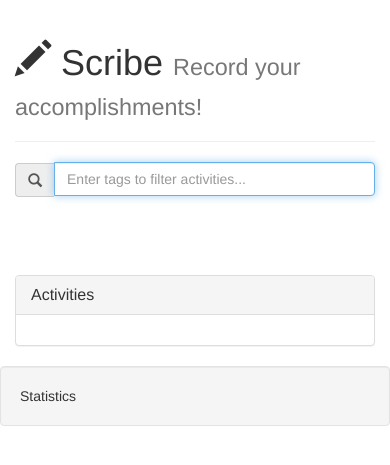
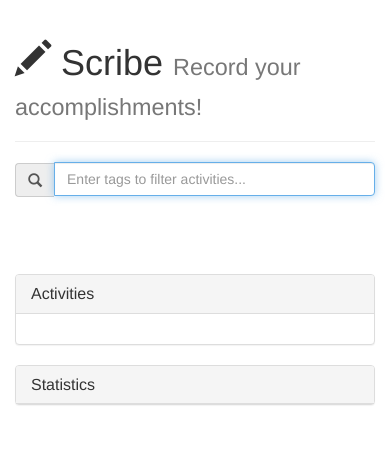
Before and after one commit to cacois/scribe, a Flask app: page / in a window 390 px wide. Shown: the top 465 px of the page. Run offline with Flask 2, Linux system fonts and the light colour scheme; data that the repository does not hold is empty; parts of the project's set-up code (start-up, migrations or seed data) failed here and were passed over; some libraries are stand-ins or nearby versions.

Commit message:
added first pass statistics calculation on reporting page

```diff
--- a/src/app/templates/index.html
+++ b/src/app/templates/index.html
@@ -78,10 +78,10 @@ function updateActivityList() {
         data: JSON.stringify(data),
         contentType: "application/json; charset=utf-8",
         dataType: "json",
-        success: function(res){
-            console.log('Received activity data: ' + JSON.stringify(res.activities));
-//            console.log('type: ' + typeof res.activities);
-            displayActivities(res);
+        success: function(data){
+            console.log('Received activity data: ' + JSON.stringify(data.activities));
+            displayActivities(data);
+            displayStatistics(data);
             lastData = data;
         }
     }).fail(function( jqXhr, textStatus, errorThrown ){ console.log( 'Error searching activity data: ' + errorThrown ); });
@@ -95,8 +95,32 @@ function displayActivities(data) {
     });
 }
 
+function displayStatistics(data) {
+    $('#stats').append('<li class="list-group-item">Total Activities: ' + data.activities.length + '</li>');
+
+    // TODO: Make these tag statistics configurable through the DB
+    addTagStat(data.activities, 'deliverable', 'Deliverables');
+    addTagStat(data.activities, 'blog', 'Blog Posts');
+    addTagStat(data.activities, 'publication', 'Publications');
+}
+
+function addTagStat(posts, tagStr, title) {
+    var ctr = 0;
+    posts.forEach(function(item, i, arr) {
+        // search for tag i nboth categories and tags, for thoroughness
+        if($.inArray(tagStr, item.categories) >= 0) ctr += 1;
+        else if($.inArray(tagStr, item.tags) >= 0) ctr += 1;
+
+        // if we are on the last index
+        if(i == arr.length-1) {
+            $('#stats').append('<li class="list-group-item">' + title + ': ' + ctr + '</li>');
+        }
+    });
+}
+
 function clearActivityDisplay() {
     $('#activities').empty();
+    $('#stats').empty();
 }
 
 </script>
@@ -119,9 +143,6 @@ function clearActivityDisplay() {
             <div class="col-md-3">
                 <input hidden="true" type="text" name="tm-categories" placeholder="Add a Category..." id="tm-categories" class="tm-input input-medium tm-input-warning"/>
             </div>
-            <div class="col-md-3">
-                <input hidden="true" type="text" name="tm-date" placeholder="Add a date..." id="tm-date" class="tm-input input-medium tm-input-error"/>
-            </div>
         </div>
     </div>
 </form>
@@ -136,8 +157,14 @@ function clearActivityDisplay() {
           <div class="panel-body" id="activities"></div>
         </div>
       </div>
-      <div class="col-md-4 well">
-        <span>Statistics</span>
+      <div class="col-md-4">
+        <div class="panel panel-default">
+          <div class="panel-heading">
+            <h3 class="panel-title">Statistics</h3>
+          </div>
+          <ul class="list-group" id="stats">
+          </ul>
+        </div>
       </div>
   </div>
 </div>
```
